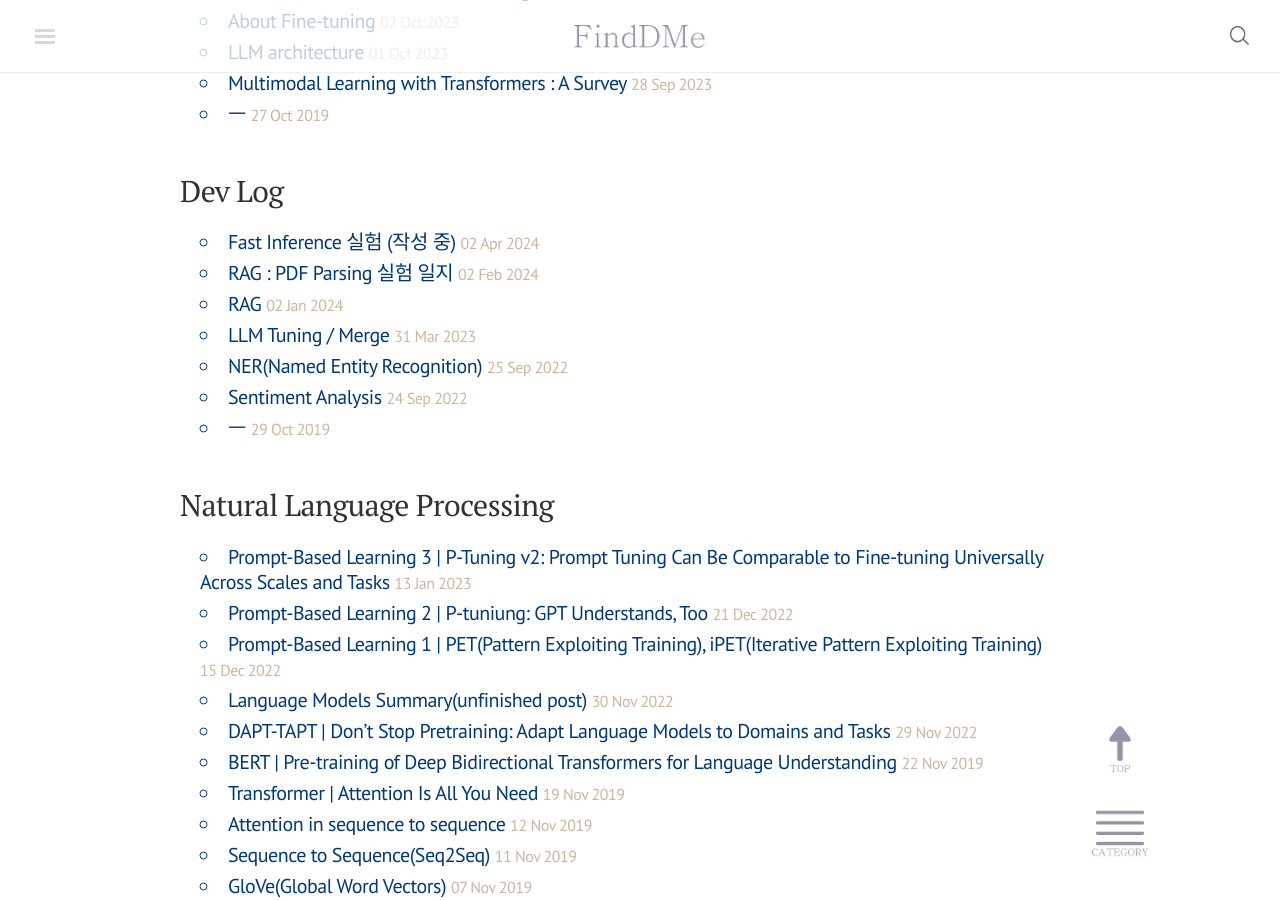
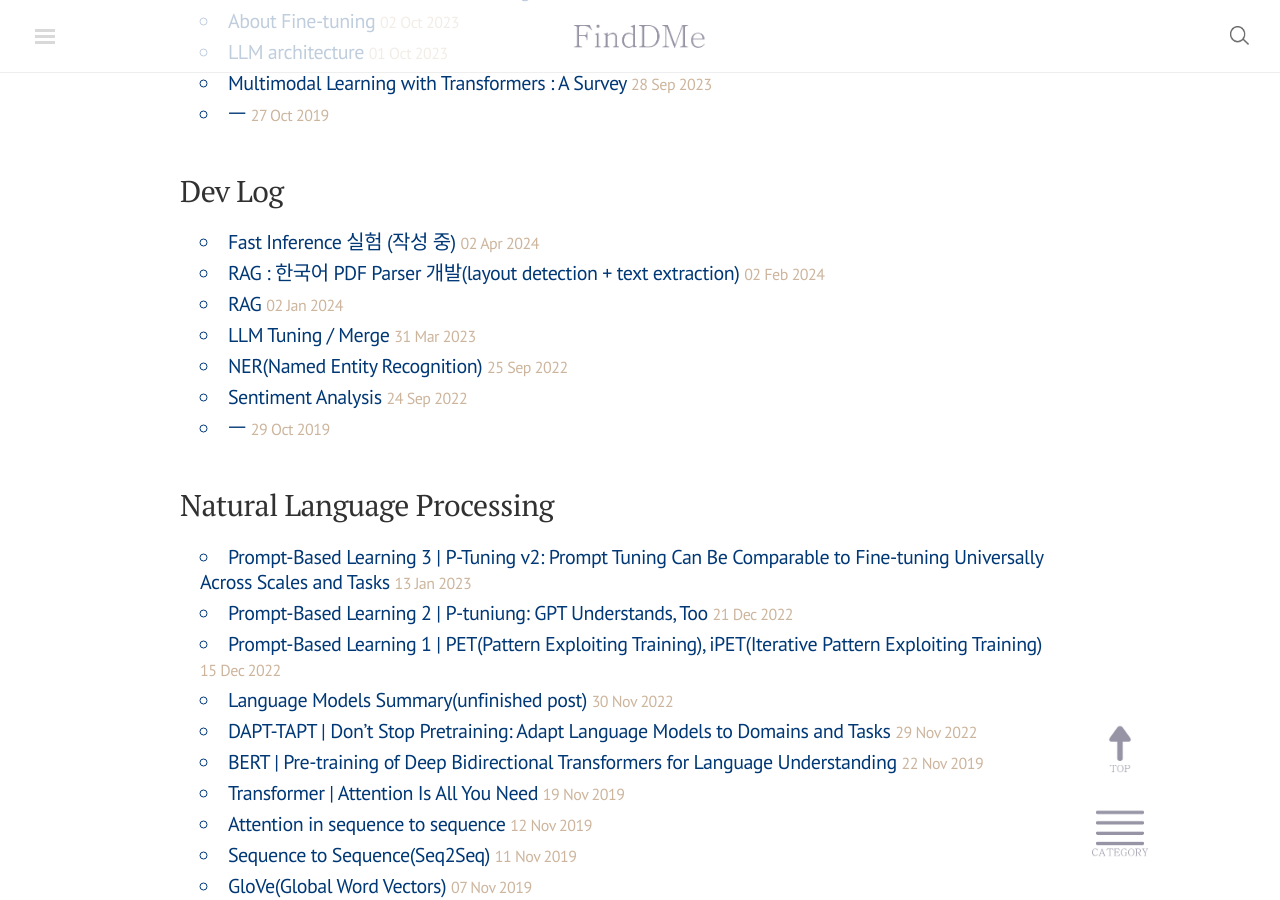
Before and after one commit to finddme/finddme.github.io, a Jekyll site: the page built from index.html, in a window 1280 px wide and 900 px high, scrolled down 1065 px. Built offline with Jekyll 4.4.1, drawn with Linux system fonts in a browser that asks for light colours; nearby versions of some CDN libraries; comment, search, counter and statistics services are not loaded.

Commit message:
Update 2024-02-02-pdf.md

```diff
--- a/_posts/2024-02-02-pdf.md
+++ b/_posts/2024-02-02-pdf.md
@@ -1,5 +1,5 @@
 ---
-title: "RAG : PDF Parsing 실험 일지"
+title: "RAG : 한국어 PDF Parser 개발(layout detection + text extraction)"
 category: Dev Log
 tag: Development
 ---
```
